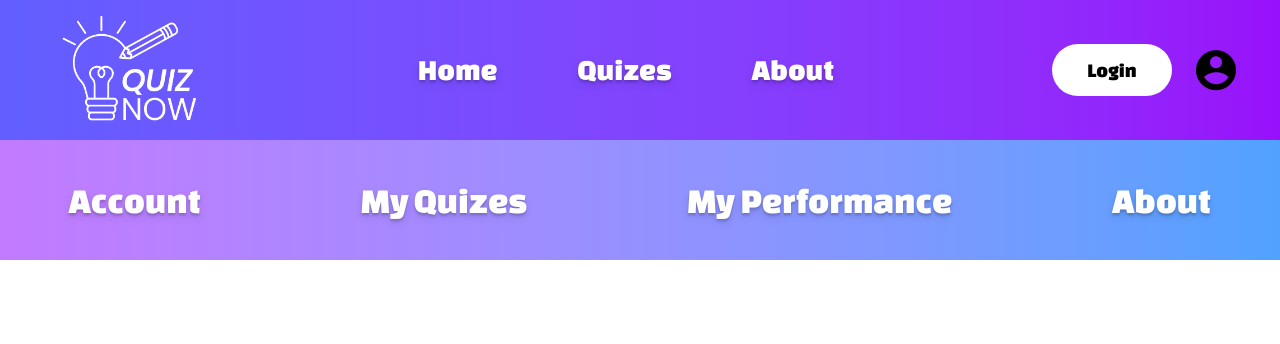
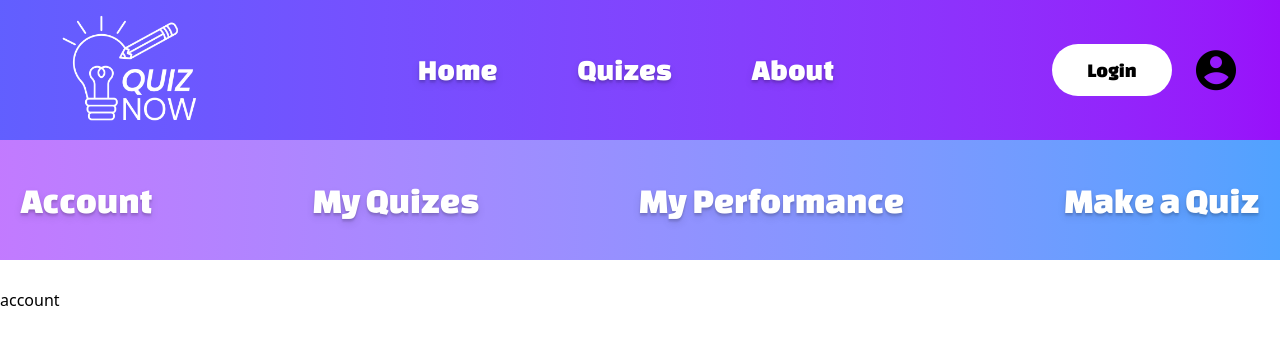
Before and after one commit to tharunda2000/Quiz-Frontend, a React (Vite) app: page /dashboard in a window 1280 px wide. Shown: the top 344 px of the page. Built offline with nearby package versions, Linux system fonts and the light colour scheme; no server answers.

Commit message:
dashbar logic completed

```diff
--- /dev/null
+++ b/src/components/AccountTab.jsx
@@ -0,0 +1,11 @@
+import React from 'react'
+
+const AccountTab = () => {
+  return (
+    <div>
+
+    </div>
+  )
+}
+
+export default AccountTab
--- a/src/components/Dash.jsx
+++ b/src/components/Dash.jsx
@@ -1,16 +1,77 @@
-import React from 'react'
+import React, { useState } from 'react'
 import { NavLink } from 'react-router-dom'
 
 const Dash = () => {
-  return (
-    <div className='bg-black w-full h-30 bg-gradient-to-l from-blue-400 to-purple-400 flex items-center justify-center gap-40 text-4xl text-white changareg text-shadow-lg  '>
 
-        <NavLink to={'/'} className='hover:text-shadow-purple-300 hover:text-shadow-xs hover:text-4xl'>Account</NavLink>
-        <NavLink to={'/'} className='hover:text-shadow-purple-300 hover:text-shadow-xs hover:text-4xl'>My Quizes</NavLink>
-        <NavLink to={'/'} className='hover:text-shadow-purple-300 hover:text-shadow-xs hover:text-4xl'>My Performance</NavLink>
-        <NavLink to={'/'} className='hover:text-shadow-purple-300 hover:text-shadow-xs hover:text-4xl'>About</NavLink>
+  let [accState,setAccState] = useState(true);
+  let [myQuiz,setMyQuiz] = useState(false);
+  let [performance,setperformance] = useState(false);
+  let [makeQuiz,setmakeQuiz] = useState(false);
 
 
+  let accClick = () =>{
+    setAccState(true);
+    setMyQuiz(false);
+    setperformance(false);
+    setmakeQuiz(false);
+  }
+
+  let quizClick = () =>{
+    setAccState(false);
+    setMyQuiz(true);
+    setperformance(false);
+    setmakeQuiz(false);
+  }
+
+  let performanceClick = () =>{
+    setAccState(false);
+    setMyQuiz(false);
+    setperformance(true);
+    setmakeQuiz(false);
+  }
+
+  let makeClick = () =>{
+    setAccState(false);
+    setMyQuiz(false);
+    setperformance(false);
+    setmakeQuiz(true);
+  }
+
+  return (
+
+
+    <div className='flex flex-col '>
+
+      <div className='bg-black w-full h-30 bg-gradient-to-l from-blue-400 to-purple-400 flex items-center justify-center gap-40 text-4xl text-white changareg text-shadow-lg  '>
+        <NavLink to={'#'} className='hover:text-shadow-purple-300 hover:text-shadow-xs hover:text-4xl' onClick={accClick}>Account</NavLink>
+        <NavLink to={'#'} className='hover:text-shadow-purple-300 hover:text-shadow-xs hover:text-4xl' onClick={quizClick}>My Quizes</NavLink>
+        <NavLink to={'#'} className='hover:text-shadow-purple-300 hover:text-shadow-xs hover:text-4xl' onClick={performanceClick}>My Performance</NavLink>
+        <NavLink to={'#'} className='hover:text-shadow-purple-300 hover:text-shadow-xs hover:text-4xl' onClick={makeClick}>Make a Quiz</NavLink>
+      </div>
+
+      {
+          accState && <div className='mt-7'>
+            <h1>account</h1>
+          </div>
+      }
+
+      {
+          myQuiz && <div className='mt-7'>
+            <h1>My Quizes</h1>
+          </div>
+      }
+
+      {
+          performance && <div className='mt-7'>
+            <h1>my performance</h1>
+          </div>
+      }
+
+      {
+          makeQuiz && <div className='mt-7'>
+            <h1>Make Quiz</h1>
+          </div>
+      }
     </div>
   )
 }
--- /dev/null
+++ b/src/components/UserCard.jsx
@@ -0,0 +1,11 @@
+import React from 'react'
+
+const UserCard = () => {
+  return (
+    <div>
+
+    </div>
+  )
+}
+
+export default UserCard
```
